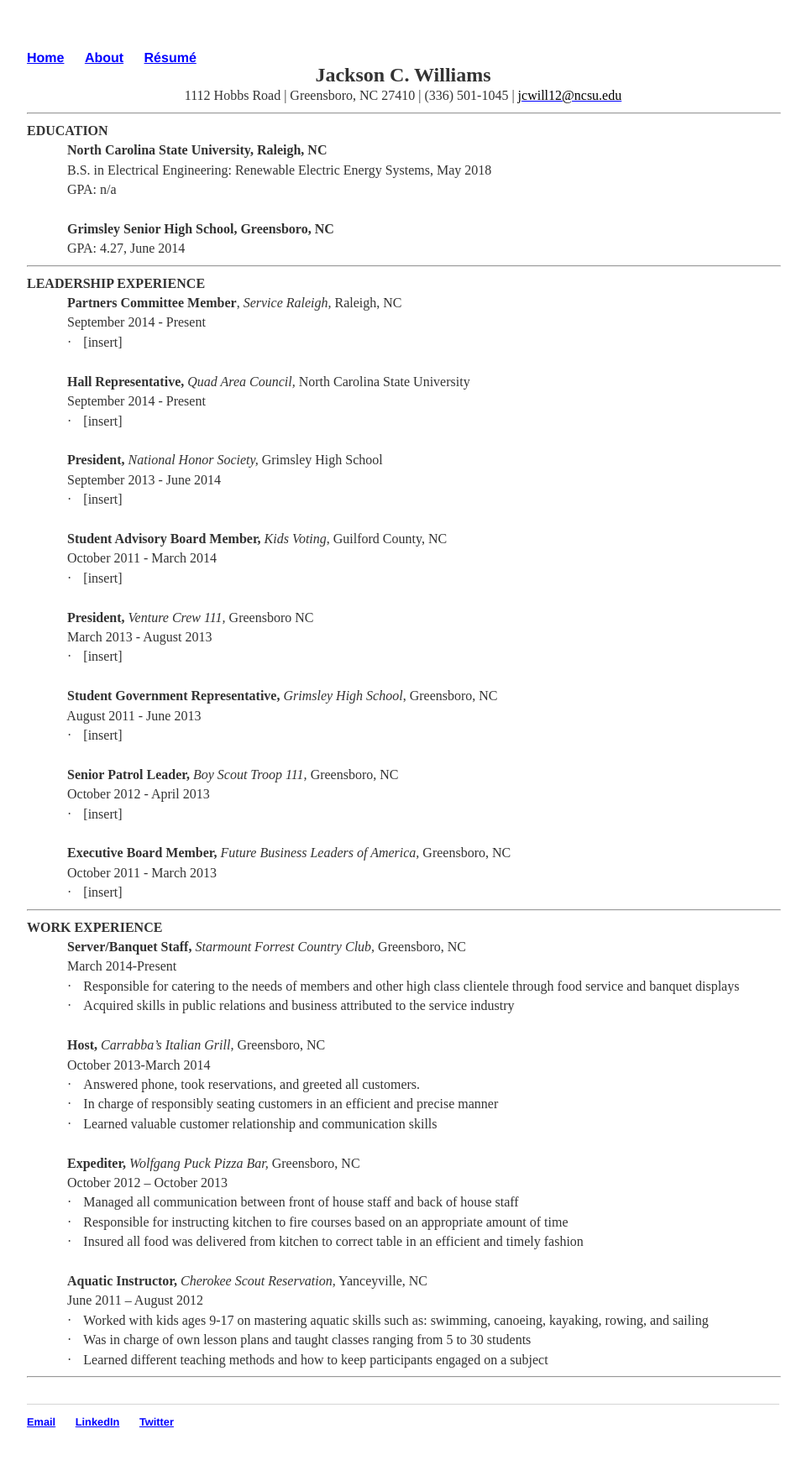
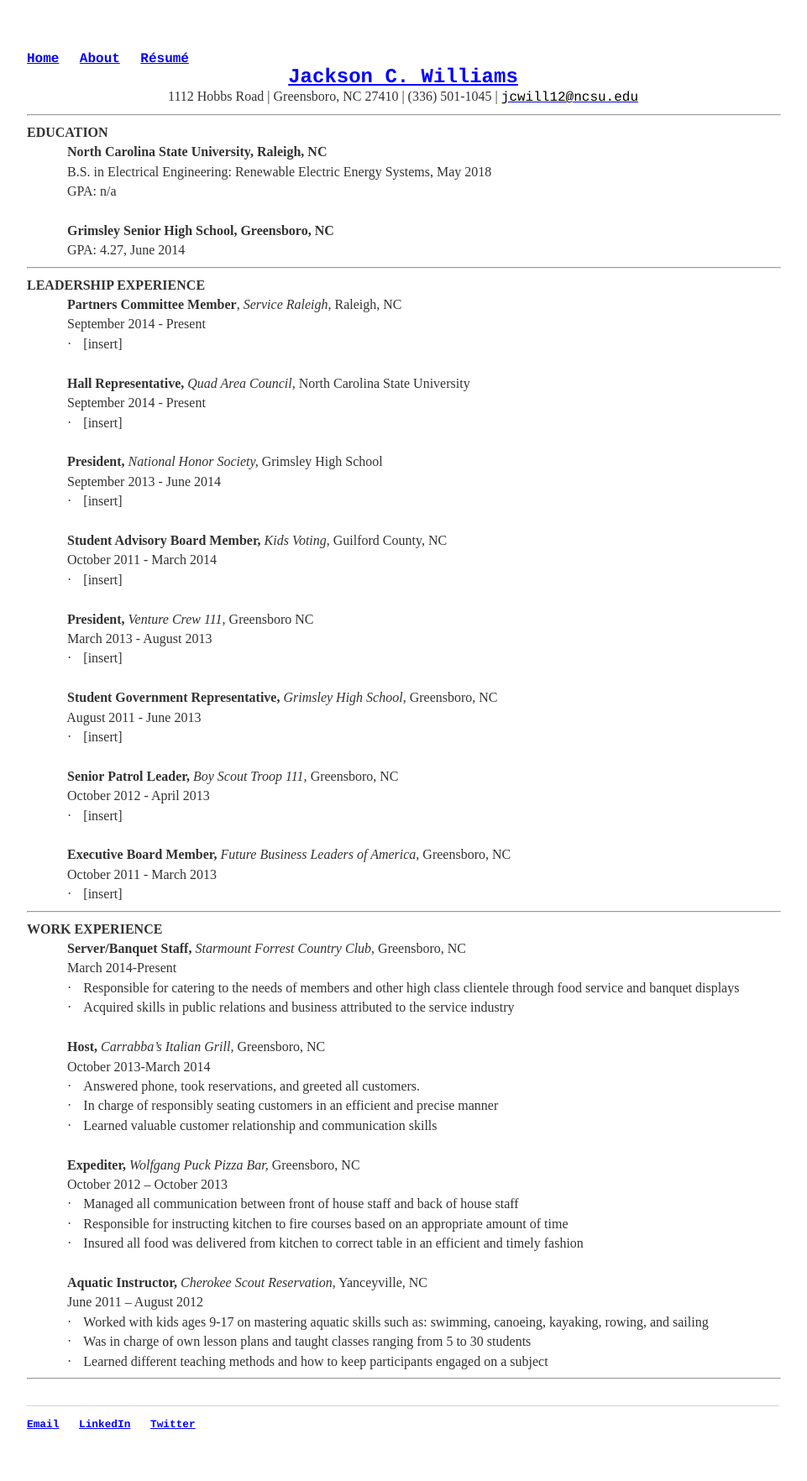
Before and after one commit to jacksoncwilliams/jackson-erin, a Jekyll site: the page built from résumé.html, in a window 1280 px wide. Shown: the whole page at 84% size, without its empty margins (160-1121 px from the left). Built offline with Jekyll 4.4.1, drawn with Linux system fonts in a browser that asks for light colours.

Commit message:
Update résumé.html

```diff
--- a/résumé.html
+++ b/résumé.html
@@ -3,10 +3,36 @@
 title: Résumé
 ---
 
-
+<!--[if !mso]>
+<style>
+v\:* {behavior:url(#default#VML);}
+o\:* {behavior:url(#default#VML);}
+w\:* {behavior:url(#default#VML);}
+.shape {behavior:url(#default#VML);}
+</style>
 <![endif]--><!--[if gte mso 9]><xml>
-
+ <o:DocumentProperties>
+  <o:Author>Jackson Williams</o:Author>
+  <o:LastAuthor>Jackson Williams</o:LastAuthor>
+  <o:Revision>3</o:Revision>
+  <o:TotalTime>34</o:TotalTime>
+  <o:Created>2014-10-02T16:11:00Z</o:Created>
+  <o:LastSaved>2014-10-02T20:47:00Z</o:LastSaved>
+  <o:Pages>1</o:Pages>
+  <o:Words>364</o:Words>
+  <o:Characters>2172</o:Characters>
+  <o:Lines>83</o:Lines>
+  <o:Paragraphs>65</o:Paragraphs>
+  <o:CharactersWithSpaces>2471</o:CharactersWithSpaces>
+  <o:Version>14.0</o:Version>
+ </o:DocumentProperties>
+ <o:OfficeDocumentSettings>
+  <o:AllowPNG/>
+ </o:OfficeDocumentSettings>
 </xml><![endif]-->
+<link rel=dataStoreItem href="Resume_files/item0001.xml"
+target=":Resume_files:props0002.xml">
+<link rel=themeData href="Resume_files/themedata.xml">
 <!--[if gte mso 9]><xml>
  <w:WordDocument>
   <w:SpellingState>Clean</w:SpellingState>
@@ -333,13 +359,13 @@
 	mso-font-charset:78;
 	mso-generic-font-family:auto;
 	mso-font-pitch:variable;
-	mso-font-signature:1 134676480 16 0 131072 0;}
+	mso-font-signature:-536870145 1791491579 18 0 131231 0;}
 @font-face
 	{font-family:"\FF2D\FF33 \660E\671D";
 	mso-font-charset:78;
 	mso-generic-font-family:auto;
 	mso-font-pitch:variable;
-	mso-font-signature:1 134676480 16 0 131072 0;}
+	mso-font-signature:-536870145 1791491579 18 0 131231 0;}
  /* Style Definitions */
 p.MsoNormal, li.MsoNormal, div.MsoNormal
 	{mso-style-unhide:no;
@@ -359,8 +385,13 @@
 	mso-bidi-font-family:"Times New Roman";
 	mso-bidi-theme-font:minor-bidi;}
 a:link, span.MsoHyperlink
-	{mso-style-noshow:yes;
-	mso-style-priority:99;
+	{mso-style-priority:99;
+	mso-style-parent:"HTML Code";
+	mso-ansi-font-size:10.0pt;
+	mso-bidi-font-size:10.0pt;
+	font-family:Courier;
+	mso-ascii-font-family:Courier;
+	mso-hansi-font-family:Courier;
 	color:blue;
 	text-decoration:underline;
 	text-underline:single;}
@@ -383,6 +414,14 @@
 	font-family:Times;
 	mso-fareast-font-family:"\FF2D\FF33 \660E\671D";
 	mso-fareast-theme-font:minor-fareast;
+	mso-bidi-font-family:"Times New Roman";}
+code
+	{mso-style-noshow:yes;
+	mso-style-priority:99;
+	font-family:Courier;
+	mso-ascii-font-family:Courier;
+	mso-fareast-font-family:"Times New Roman";
+	mso-hansi-font-family:Courier;
 	mso-bidi-font-family:"Times New Roman";}
 p.MsoNoSpacing, li.MsoNoSpacing, div.MsoNoSpacing
 	{mso-style-priority:1;
@@ -1780,20 +1819,24 @@
  <o:shapelayout v:ext="edit">
   <o:idmap v:ext="edit" data="1"/>
  </o:shapelayout></xml><![endif]-->
-
-
-<body lang=EN-US style='tab-interval:.5in'>
+</head>
+
+<body lang=EN-US link=blue vlink=purple style='tab-interval:.5in'>
 
 <div class=WordSection1>
 
 <p class=MsoNormal align=center style='text-align:center'><b style='mso-bidi-font-weight:
-normal'><span style='font-size:18.0pt;font-family:"Times New Roman"'>Jackson C.
-Williams<o:p></o:p></span></b></p>
+normal'><span style='font-size:18.0pt;font-family:"Times New Roman"'><a
+href="http://www.jacksoncwilliams.com"><span style='mso-ansi-font-size:18.0pt;
+mso-bidi-font-size:18.0pt;mso-ascii-font-family:"Times New Roman";mso-hansi-font-family:
+"Times New Roman"'>Jackson C. Williams</span></a><o:p></o:p></span></b></p>
 
 <p class=MsoNormal align=center style='text-align:center'><span
 style='font-family:"Times New Roman"'>1112 Hobbs Road | Greensboro, NC 27410 |
-(336) 501-1045 | <a href="mailto:jcwill12@ncsu.edu"><span style='color:windowtext;
-text-decoration:none;text-underline:none'>jcwill12@ncsu.edu</span></a><o:p></o:p></span></p>
+(336) 501-1045 | <a href="mailto:jcwill12@ncsu.edu"><span style='mso-ansi-font-size:
+12.0pt;mso-bidi-font-size:12.0pt;mso-ascii-font-family:"Times New Roman";
+mso-hansi-font-family:"Times New Roman";color:windowtext;text-decoration:none;
+text-underline:none'>jcwill12@ncsu.edu</span></a><o:p></o:p></span></p>
 
 <div class=MsoNormal align=center style='text-align:center'><span
 style='font-family:"Times New Roman"'>
@@ -2128,4 +2171,6 @@
 
 </body>
 
+</body>
+
 </html>
```
